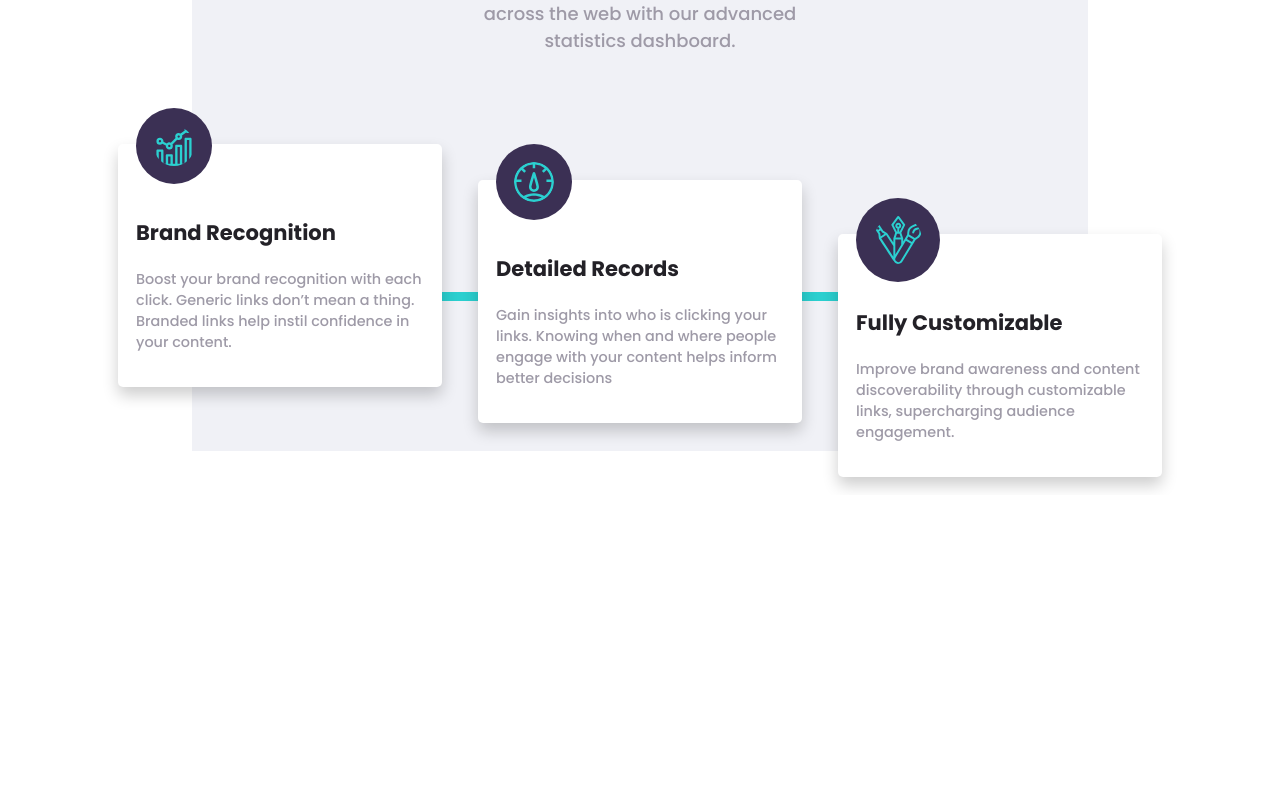
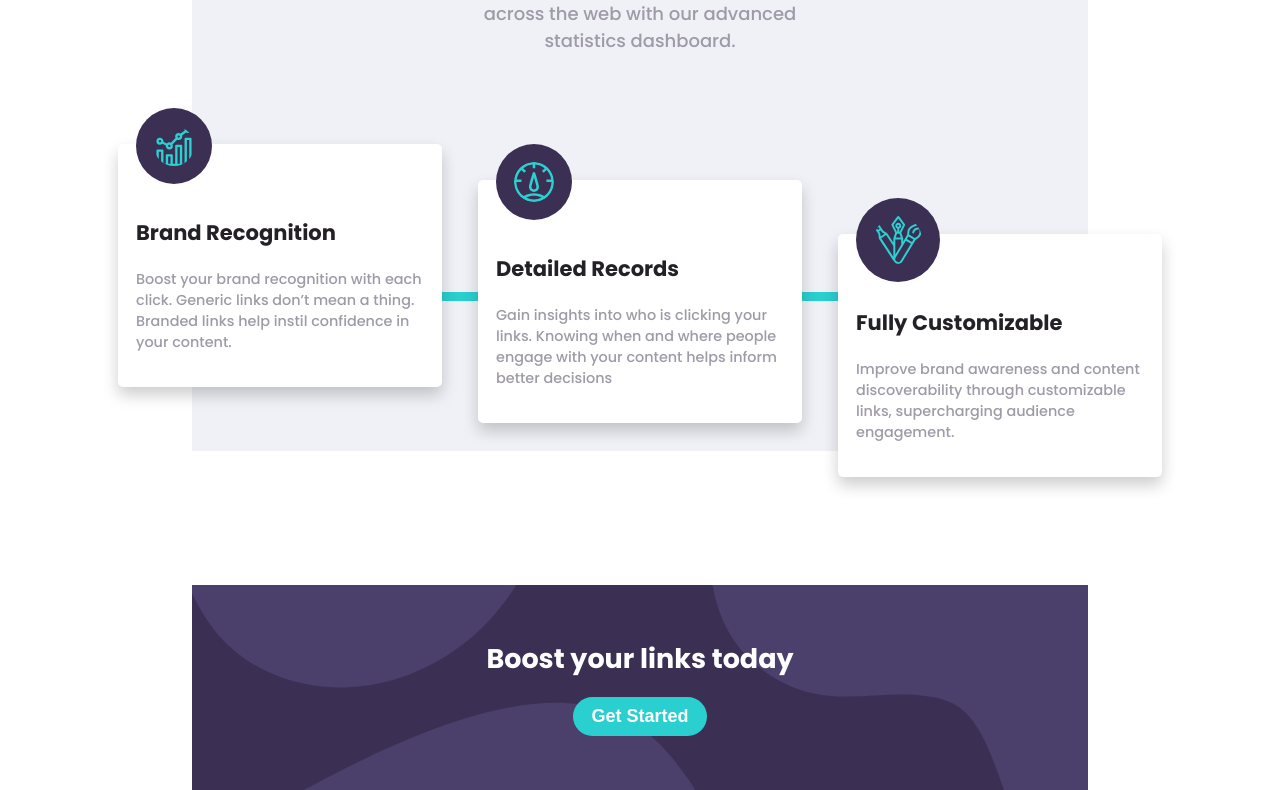
Before and after one commit to kirontoo/url-shortly, a React (Create React App) app: page / in a window 1280 px wide. Shown: the part 1141-1931 px from the top of the page. Before the commit the page ends 1636 px from the top, so only its background shows below. Built offline with nearby package versions, Linux system fonts and the light colour scheme.

Commit message:
Create BoostLinks component

```diff
--- a/src/Home/Home.tsx
+++ b/src/Home/Home.tsx
@@ -5,6 +5,7 @@ import { Navbar } from 'components/Navbar';
 import { Banner } from 'components/Banner';
 import { UrlShortener } from 'components/UrlShortener';
 import { Stats } from 'components/Stats';
+import { BoostLinks } from 'components/BoostLinks';
 
 export const Home = () => {
   return (
@@ -14,7 +15,7 @@ export const Home = () => {
       <div className="gray-background" />
       <UrlShortener />
       <Stats />
-      { /* <FooterBanner /> */ }
+      <BoostLinks />
       { /* <Footer /> */ }
     </div>
   )
--- /dev/null
+++ b/src/components/BoostLinks/BoostLinks.scss
@@ -0,0 +1,24 @@
+@import 'styles/main';
+
+.boost-links {
+  @include flexbox();
+  @include justify-content( center );
+  padding: 3em;
+  background: $dark-violet;
+  background-image: url( './images/bg-boost-desktop.svg' );
+  background-repeat: no-repeat;
+  background-size: 100% 100%;
+  margin-top: 5em;
+
+  .boost-links__content {
+    color: #fff;
+    @include flexbox();
+    @include flex-flow( column );
+    @include align-items( center );
+    width: 40%;
+
+    .btn.btn-pill {
+      margin-top: 1em;
+    }
+  }
+}
--- /dev/null
+++ b/src/components/BoostLinks/BoostLinks.tsx
@@ -0,0 +1,14 @@
+import React from 'react';
+import './BoostLinks.scss';
+import { Button } from 'components/Button';
+
+export const BoostLinks = () => {
+  return (
+    <div className="boost-links">
+      <div className="boost-links__content">
+        <h2>Boost your links today</h2>
+        <Button className="btn-pill">Get Started</Button>
+      </div>
+    </div>
+  )
+};
--- /dev/null
+++ b/src/components/BoostLinks/index.ts
@@ -0,0 +1 @@
+export { BoostLinks } from './BoostLinks';
```
